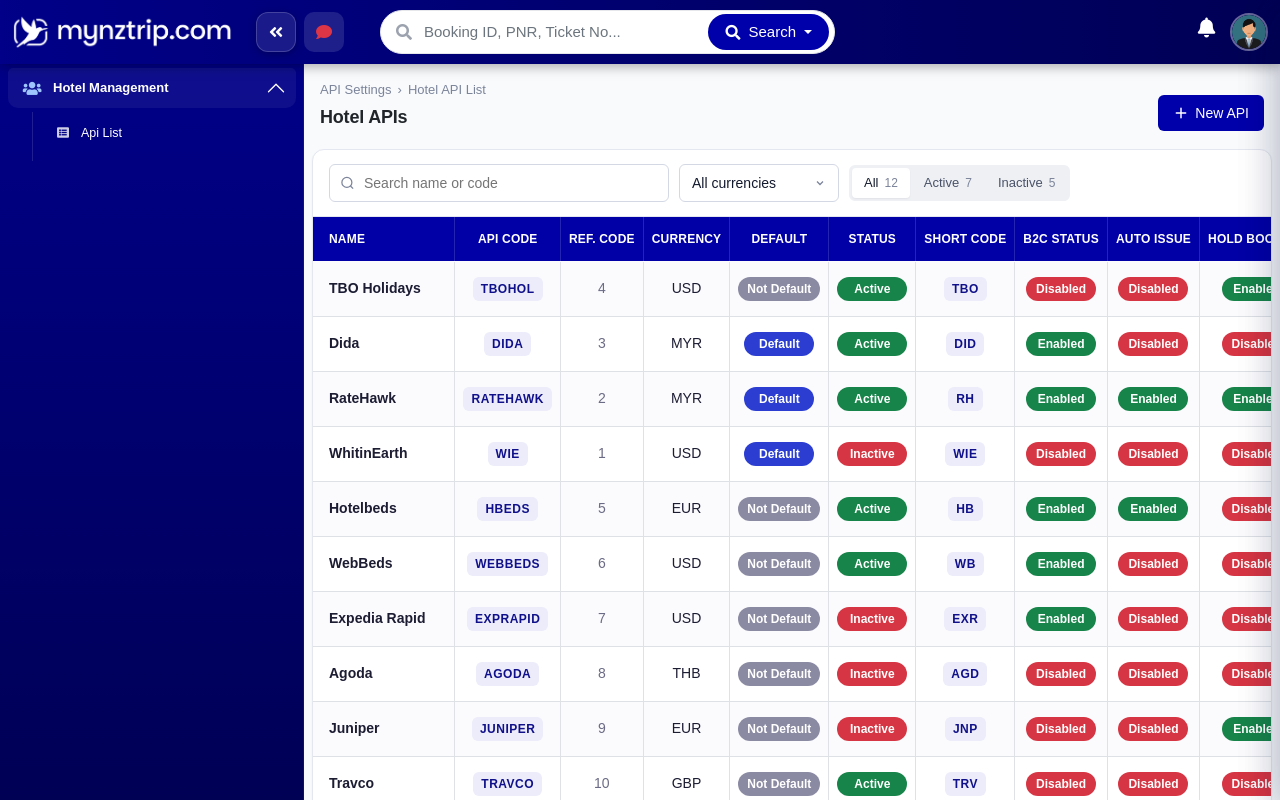
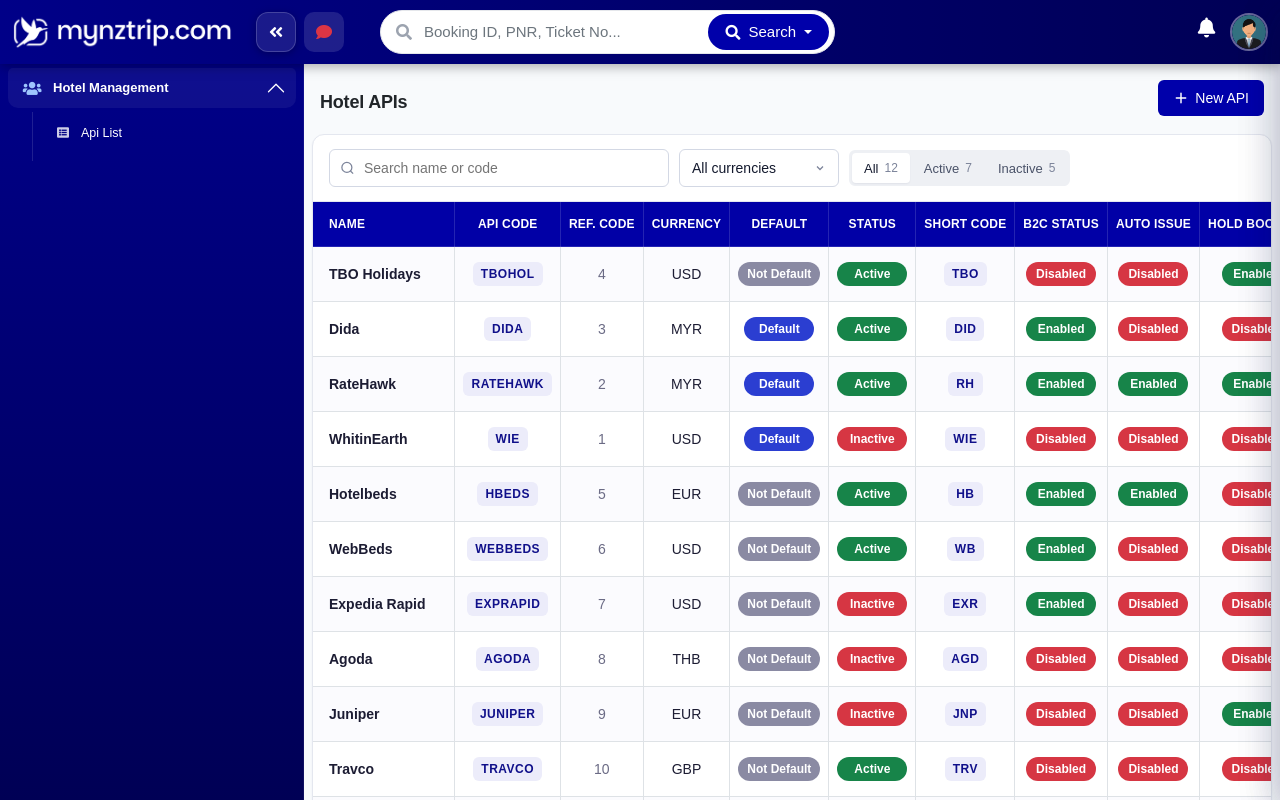
Before and after one commit to Moniruzzaman-Md/Admin-UI, a plain HTML site: page hotel-apis.html in a window 1280 px wide. Drawn offline with Linux system fonts and the light colour scheme.

Commit message:
Hotel APIs: remove breadcrumb
Co-Authored-By: Claude Opus 5.5 <noreply@anthropic.com>

```diff
--- a/hotel-apis.html
+++ b/hotel-apis.html
@@ -41,7 +41,6 @@
 <main class="shell-main">
   <div class="page-head">
     <div>
-      <div class="crumbs"><a href="index.html">API Settings</a><span class="sep">›</span>Hotel API List</div>
       <h1 class="page-title">Hotel APIs</h1>
     </div>
     <button class="btn btn-primary" id="btn-new" type="button">
```
Also changed, not shown: 1 other file.
